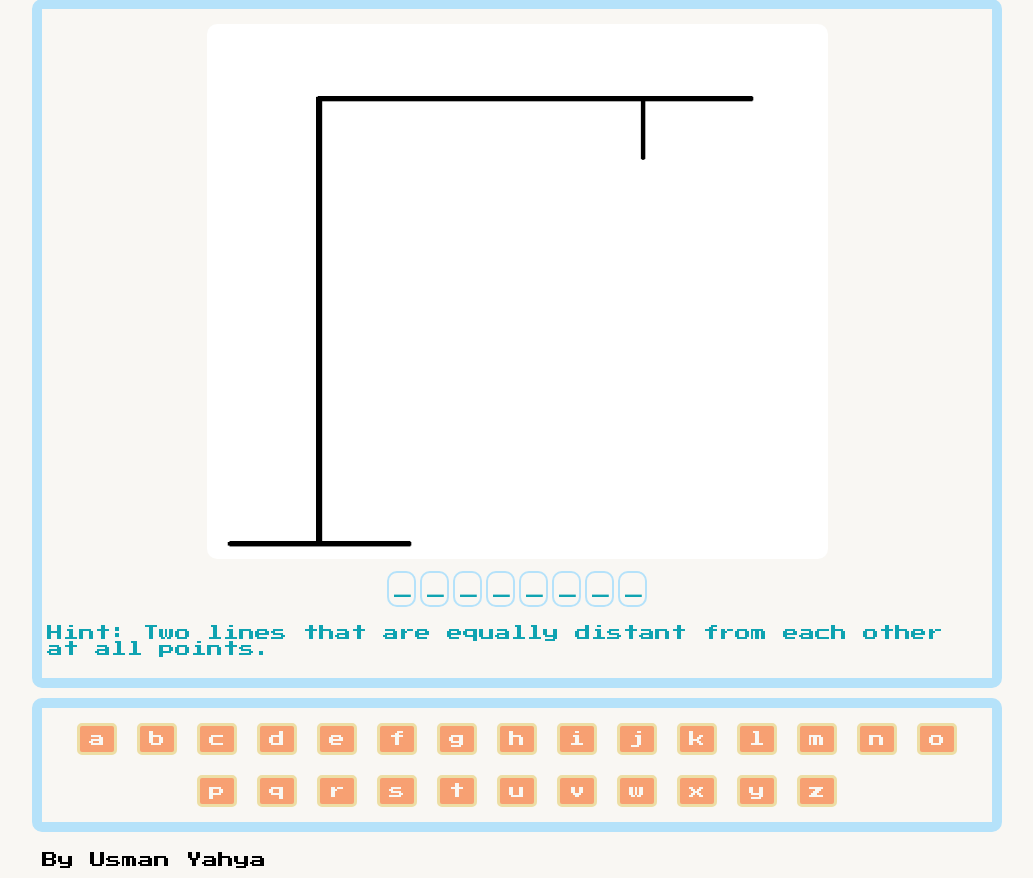
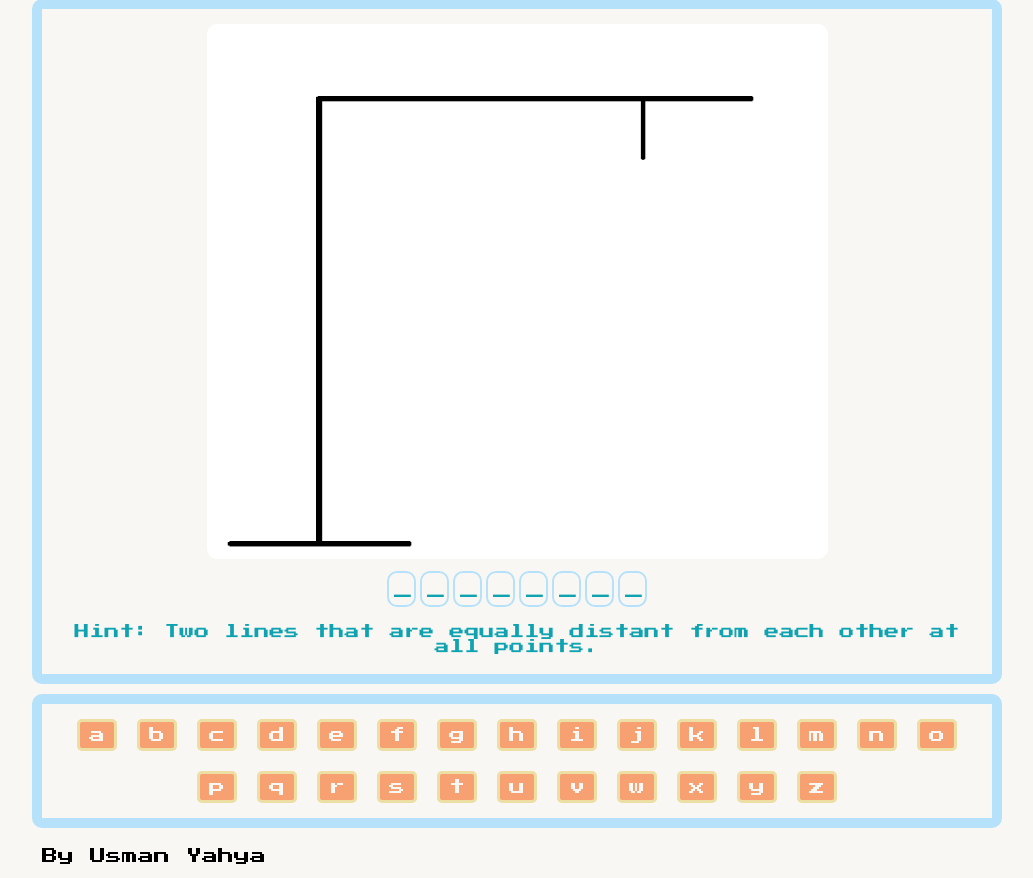
Before and after one commit to uzi1232/final_project, a PHP site: page / in a window 1280 px wide. Shown: the part 126-1004 px from the top of the page, without its empty margins (123-1156 px from the left). Run offline with PHP 8.4, Linux system fonts and the light colour scheme.

Commit message:
clean and format the hint text

```diff
--- a/index.html
+++ b/index.html
@@ -19,7 +19,7 @@
         <div id="img-container" class="main-container-element">
             <div id="hangman-img"></div>
             <div id="word-value-container"><p id="word-value"></p></div>
-            <div><p>Hint: <span id="hint-value"></span></p></div>
+            <div id="hint-value-container"><p id="hint-value"></p></div>
         </div>
         <div class="main-container-element" id="game-status-parent-container">
             <div id="game-status-wrapper-container">
--- a/javascript/hangman_game.js
+++ b/javascript/hangman_game.js
@@ -15,7 +15,7 @@ const GameStatus = {
 class HangmanGame {
     constructor(expectedWord, wordHint, maxAttempts=MAX_ATTEMPTS) {
         this.expectedWord = expectedWord;
-        this.wordHint = wordHint;
+        this.wordHint = "Hint: " + wordHint;
         this.maxAttempts = maxAttempts;
         this.#validateWord();
 
--- a/style/styles.css
+++ b/style/styles.css
@@ -91,6 +91,15 @@ main #img-container #word-value-container * {
   width: 15px;
   text-align: center;
 }
+main #img-container #hint-value-container {
+  font-size: 12px;
+  text-align: center;
+}
+@media (min-width: 500px) {
+  main #img-container #hint-value-container {
+    font-size: 15px;
+  }
+}
 main #keyboard-container {
   display: flex;
   flex-direction: row;
--- a/style/styles.scss
+++ b/style/styles.scss
@@ -76,6 +76,13 @@ main {
                 text-align: center;
             }
         }
+        #hint-value-container {
+            font-size: 12px;
+            text-align: center;
+            @media (min-width:500px) {
+                font-size: 15px;
+            }
+        }
     }
 
     #keyboard-container {
```
